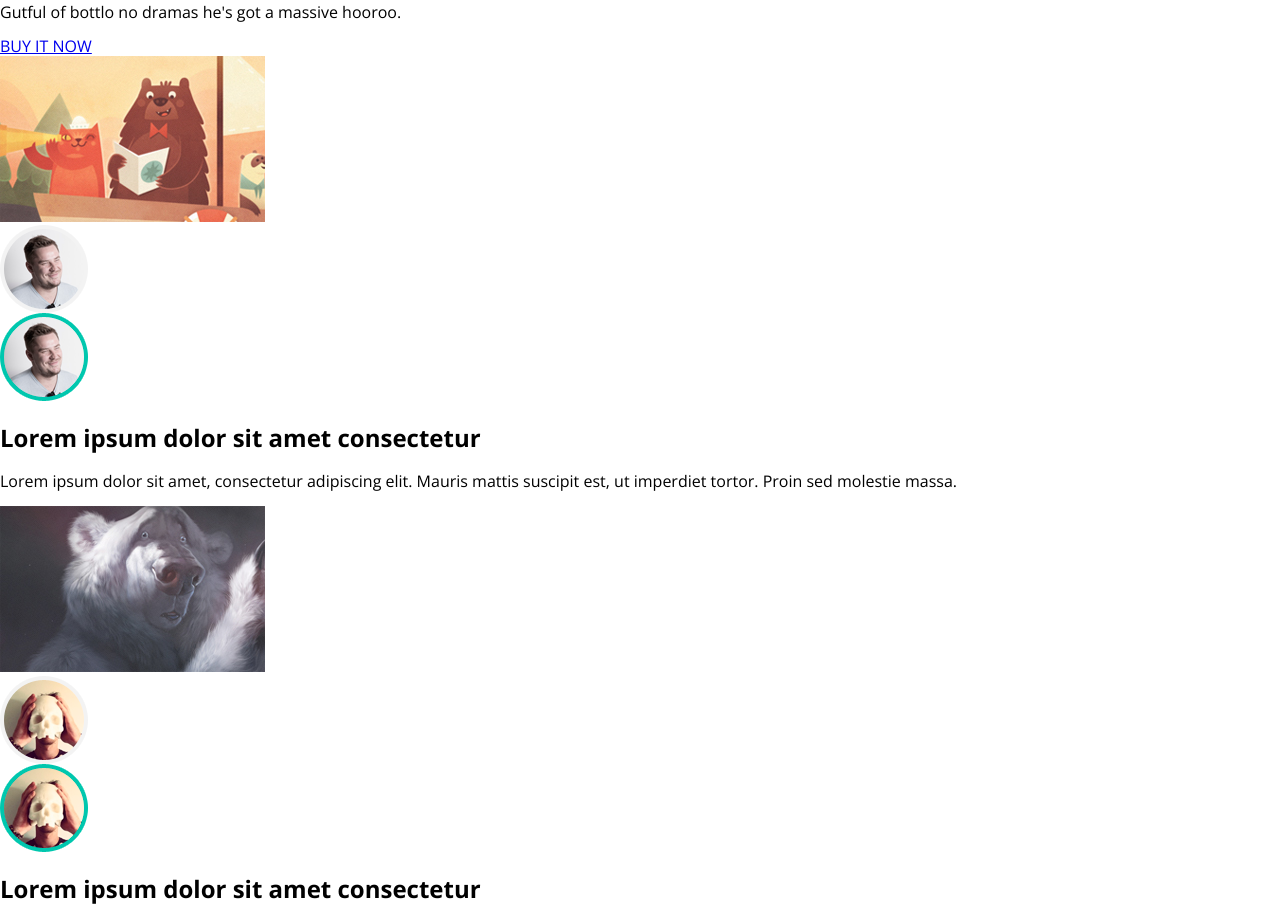
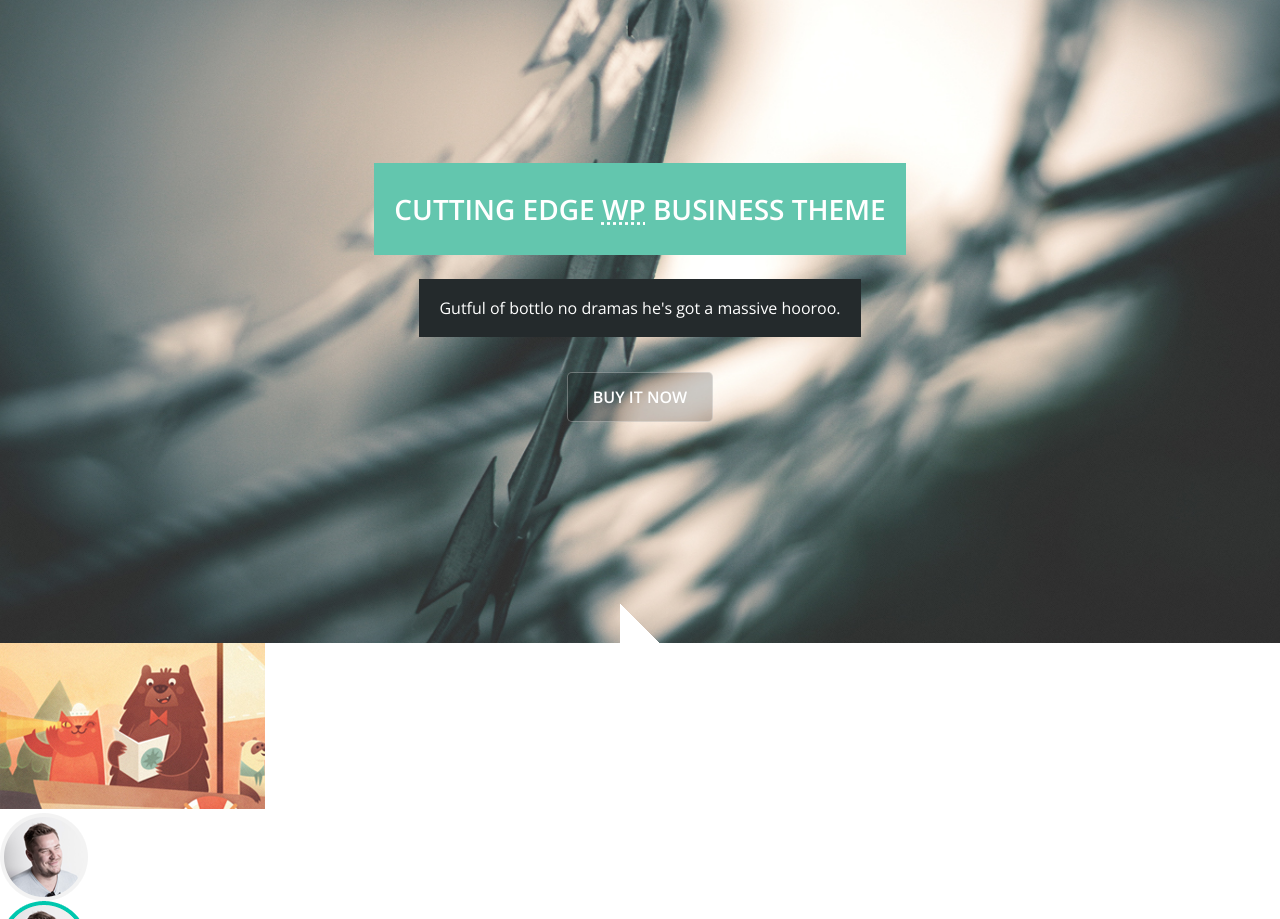
Before and after one commit to jhonatanascimento/InfusionProject, a plain HTML site: page index.html in a window 1280 px wide. Shown: the part 547-1466 px from the top of the page. Drawn offline with nearby package versions, Linux system fonts and the light colour scheme.

Commit message:
Aula 332 - Seta com CSS

```diff
--- a/index.html
+++ b/index.html
@@ -47,12 +47,14 @@
       </nav>
     </header>
 
-    <section>
+    <section class="hero">
       <h1 class="hero__title">
         CUTTING EDGE <abbr title="Wordpress">WP</abbr> BUSINESS THEME
       </h1>
-      <p>Gutful of bottlo no dramas he's got a massive hooroo.</p>
-      <a href="#">BUY IT NOW</a>
+      <p class="hero__text">
+        Gutful of bottlo no dramas he's got a massive hooroo.
+      </p>
+      <a href="#" class="hero__btn">BUY IT NOW</a>
     </section>
 
     <section>
--- a/style/main.css
+++ b/style/main.css
@@ -1,6 +1,10 @@
 body {
   margin: 0;
   font-family: "Open Sans", sans-serif;
+}
+
+img {
+  max-width: 100%;
 }
 
 header {
@@ -58,3 +62,50 @@ header {
 
 .header__btnMenu {
 }
+
+.hero {
+  height: 80vh;
+  padding: 40px 20px;
+  text-align: center;
+  display: flex;
+  flex-direction: column;
+  justify-content: center;
+  align-items: center;
+
+  background-image: linear-gradient(45deg, white 50%, transparent 50%),
+    url(../img/01.jpg), linear-gradient(-45deg, white 50%, transparent 50%);
+  background-size: 40px 40px, cover;
+  background-repeat: no-repeat;
+  background-position: center bottom, center;
+}
+
+.hero__title {
+  background-color: #63c6ae;
+  color: white;
+  font-size: 28px;
+  font-weight: 600;
+  padding: 30px 20px;
+}
+
+.hero__text {
+  background-color: #242a2c;
+  margin: 5px 30px 35px;
+  color: white;
+  padding: 20px;
+  font-size: 16px;
+}
+
+.hero__btn {
+  border: 1px solid rgba(255, 255, 255, 0.3);
+  background-color: rgba(0, 0, 0, 0.2);
+
+  border-radius: 5px;
+  padding: 15px 25px;
+  display: inline-block;
+
+  text-decoration: none;
+  font-size: 16px;
+  font-weight: 600;
+  color: white;
+  text-transform: uppercase;
+}
```
Also changed, not shown: .codesandbox/workspace.json (added).
